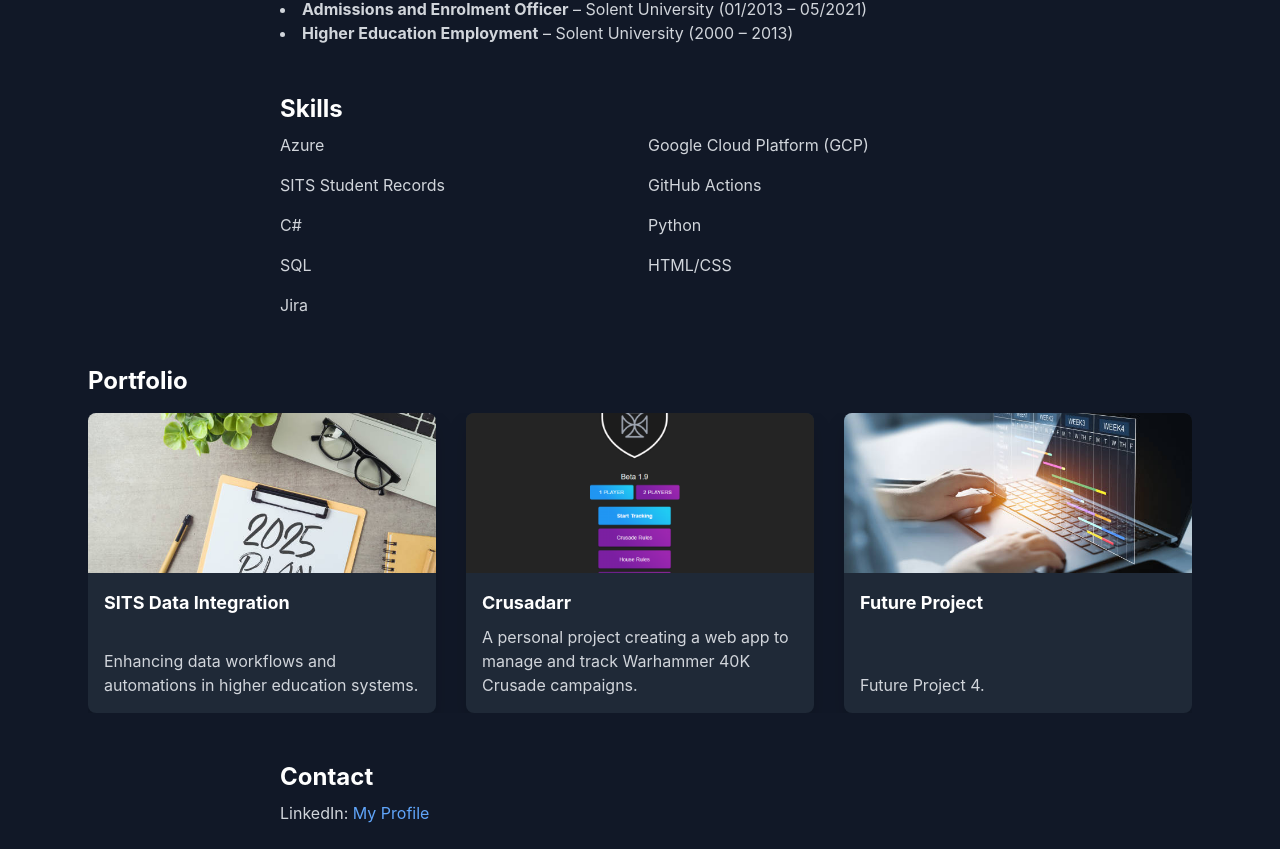
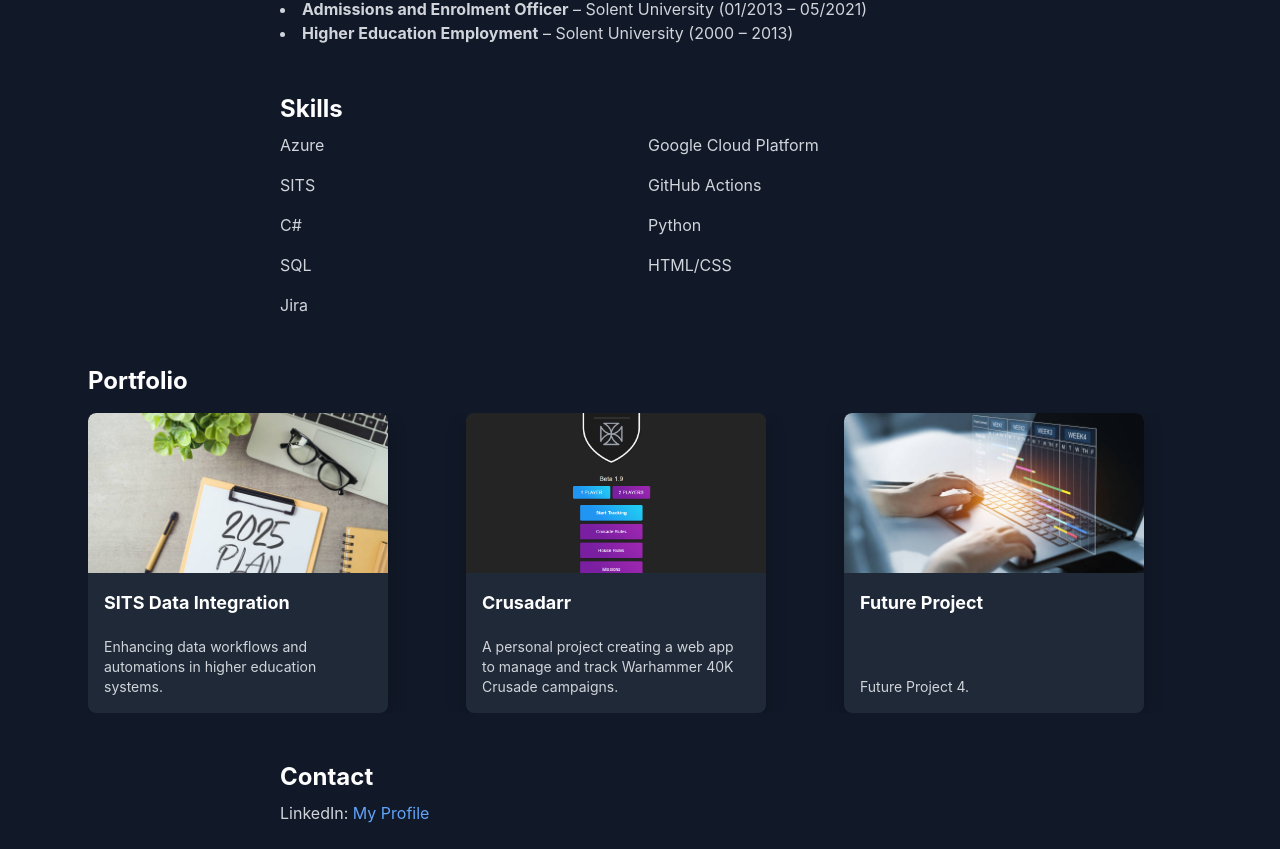
Before and after one commit to MGRayd/portfolio, a React (Create React App) app: page / in a window 1280 px wide. Shown: the part 740-1589 px from the top of the page. Built offline with nearby package versions, Linux system fonts and the light colour scheme.

Commit message:
New og-image and changes to portfolio and skills

```diff
--- a/public/index.html
+++ b/public/index.html
@@ -2,42 +2,30 @@
 <html lang="en">
   <head>
     <meta charset="utf-8" />
+    <meta name="viewport" content="width=device-width, initial-scale=1" />
+    <meta name="theme-color" content="#111827" />
+    <meta name="description" content="Experienced analyst developer specialising in integrations, automation, and cloud solutions across higher education." />
+
+    <title>Mark Gay | Analyst Developer</title>
+
+    <!-- Open Graph / Facebook -->
+    <meta property="og:title" content="Mark Gay | Analyst Developer" />
+    <meta property="og:description" content="Specialising in integrations, automation, SITS, Azure, GCP, and CI/CD pipelines." />
+    <meta property="og:image" content="%PUBLIC_URL%/OG-Image.png" />
+    <meta property="og:type" content="website" />
+    <meta property="og:url" content="https://mgrayd.github.io/portfolio" />
+    <meta property="og:image" content="%PUBLIC_URL%/og-image.png" />
+
+    <!-- Twitter -->
+    <meta name="twitter:card" content="summary_large_image" />
+    <meta name="twitter:title" content="Mark Gay | Analyst Developer" />
+    <meta name="twitter:description" content="Specialising in integrations, automation, and cloud in higher education." />
+    <meta name="twitter:image" content="%PUBLIC_URL%/og-image.png" />
+
     <link rel="icon" href="%PUBLIC_URL%/favicon.ico" />
-    <meta name="viewport" content="width=device-width, initial-scale=1" />
-    <meta name="theme-color" content="#000000" />
-    <meta
-      name="description"
-      content="Web site created using create-react-app"
-    />
-    <link rel="apple-touch-icon" href="%PUBLIC_URL%/logo192.png" />
-    <!--
-      manifest.json provides metadata used when your web app is installed on a
-      user's mobile device or desktop. See https://developers.google.com/web/fundamentals/web-app-manifest/
-    -->
-    <link rel="manifest" href="%PUBLIC_URL%/manifest.json" />
-    <!--
-      Notice the use of %PUBLIC_URL% in the tags above.
-      It will be replaced with the URL of the `public` folder during the build.
-      Only files inside the `public` folder can be referenced from the HTML.
-
-      Unlike "/favicon.ico" or "favicon.ico", "%PUBLIC_URL%/favicon.ico" will
-      work correctly both with client-side routing and a non-root public URL.
-      Learn how to configure a non-root public URL by running `npm run build`.
-    -->
-    <title>React App</title>
   </head>
-  <body>
+  <body class="bg-gray-900 text-white">
     <noscript>You need to enable JavaScript to run this app.</noscript>
     <div id="root"></div>
-    <!--
-      This HTML file is a template.
-      If you open it directly in the browser, you will see an empty page.
-
-      You can add webfonts, meta tags, or analytics to this file.
-      The build step will place the bundled scripts into the <body> tag.
-
-      To begin the development, run `npm start` or `yarn start`.
-      To create a production bundle, use `npm run build` or `yarn build`.
-    -->
   </body>
 </html>
--- a/src/components/Portfolio.jsx
+++ b/src/components/Portfolio.jsx
@@ -46,10 +46,10 @@ function Portfolio() {
   return (
     <section className="p-6 max-w-6xl mx-auto">
       <h2 className="text-2xl font-bold mb-4">Portfolio</h2>
+      <div className="px-4 sm:px-0">
       <Swiper
         modules={[Autoplay]}
         spaceBetween={30}
-        slidesPerView={3}
         loop={true}
         freeMode={true}
         autoplay={{
@@ -57,35 +57,62 @@ function Portfolio() {
           disableOnInteraction: false,
           pauseOnMouseEnter: true,
         }}
-        speed={4000} // Lower is faster, higher is slower
+        speed={4000}
         grabCursor={true}
+        breakpoints={{
+          0: {
+            slidesPerView: 1, // On very small screens (e.g. phones)
+          },
+          640: {
+            slidesPerView: 2.2, // On tablets/small laptops
+          },
+          1024: {
+            slidesPerView: 3,   // On desktop and large screens
+          },
+        }}
       >
         {projects.map((project, index) => (
           <SwiperSlide key={index}>
-          <div className="rounded-lg overflow-hidden bg-gray-800 shadow-[0_12px_20px_rgba(0,0,0,0.15)]">
+          <div className="w-full sm:w-[300px] flex-shrink-0 mr-4 sm:mr-0">
+            <div className="rounded-lg overflow-hidden bg-gray-800 shadow-[0_6px_20px_rgba(0,0,0,0.2)]">
               {project.link ? (
-              <a href={project.link} target="_blank" rel="noopener noreferrer">
+                <a
+                  href={project.link}
+                  target="_blank"
+                  rel="noopener noreferrer"
+                  aria-label={`Visit ${project.title}`}
+                >
                   <div className="transition-transform duration-300 transform hover:scale-105">
-                  <img src={project.image} alt={project.title} className="w-full h-40 object-cover" />
+                    <img
+                      src={project.image}
+                      alt={project.title}
+                      className="w-full h-40 object-cover rounded-t-lg"
+                    />
                     <div className="p-4 min-h-[140px] flex flex-col justify-between">
                       <h3 className="text-lg font-bold mb-2">{project.title}</h3>
-                    <p className="text-gray-300">{project.description}</p>
+                      <p className="text-gray-300 text-sm">{project.description}</p>
                     </div>
                   </div>
                 </a>
               ) : (
                 <div className="transition-transform duration-300 transform hover:scale-105">
-                <img src={project.image} alt={project.title} className="w-full h-40 object-cover" />
+                  <img
+                    src={project.image}
+                    alt={project.title}
+                    className="w-full h-40 object-cover rounded-t-lg"
+                  />
                   <div className="p-4 min-h-[140px] flex flex-col justify-between">
                     <h3 className="text-lg font-bold mb-2">{project.title}</h3>
-                  <p className="text-gray-300">{project.description}</p>
+                    <p className="text-gray-300 text-sm">{project.description}</p>
                   </div>
                 </div>
               )}
             </div>
+          </div>
         </SwiperSlide>
         ))}
       </Swiper>
+      </div>
     </section>
   );
 }
--- a/src/components/Skills.jsx
+++ b/src/components/Skills.jsx
@@ -4,8 +4,8 @@ function Skills() {
         <h2 className="text-2xl font-bold mb-2">Skills</h2>
         <div className="grid grid-cols-2 gap-4 text-gray-300">
         <div>Azure</div>
-        <div>Google Cloud Platform (GCP)</div>
-        <div>SITS Student Records</div>
+        <div>Google Cloud Platform</div>
+        <div>SITS</div>
         <div>GitHub Actions</div>
         <div>C#</div>
         <div>Python</div>
```
Also changed, not shown: public/OG-Image.png (added), src/assets/MarkG.png. Lines whose indentation alone changed are shown as unchanged.
